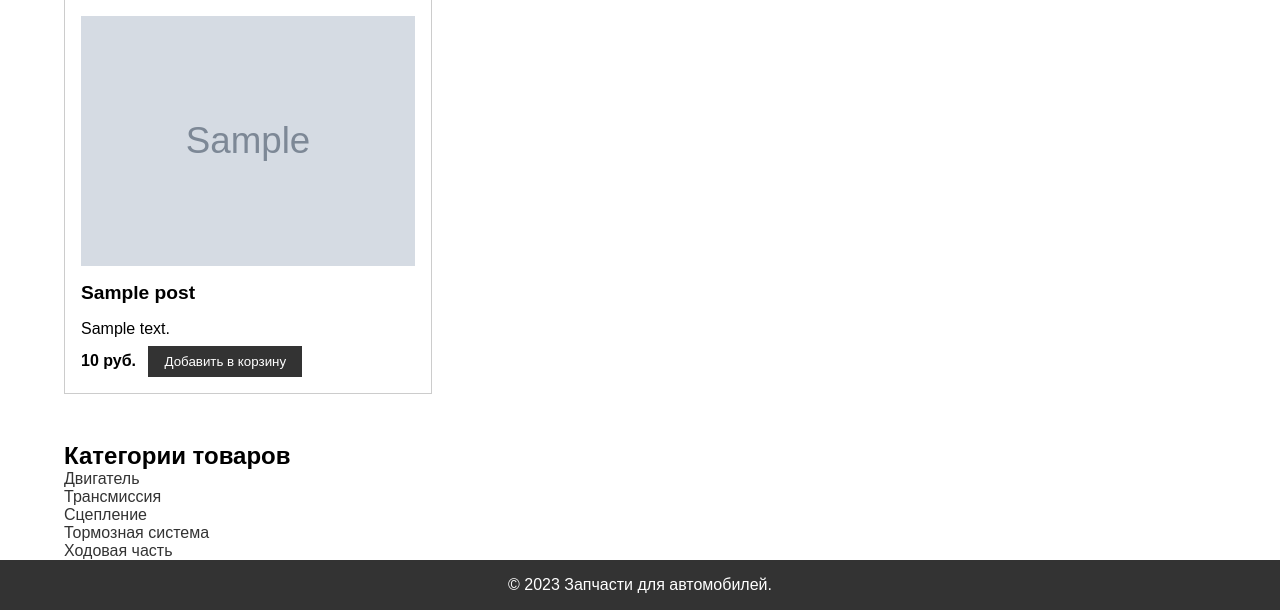
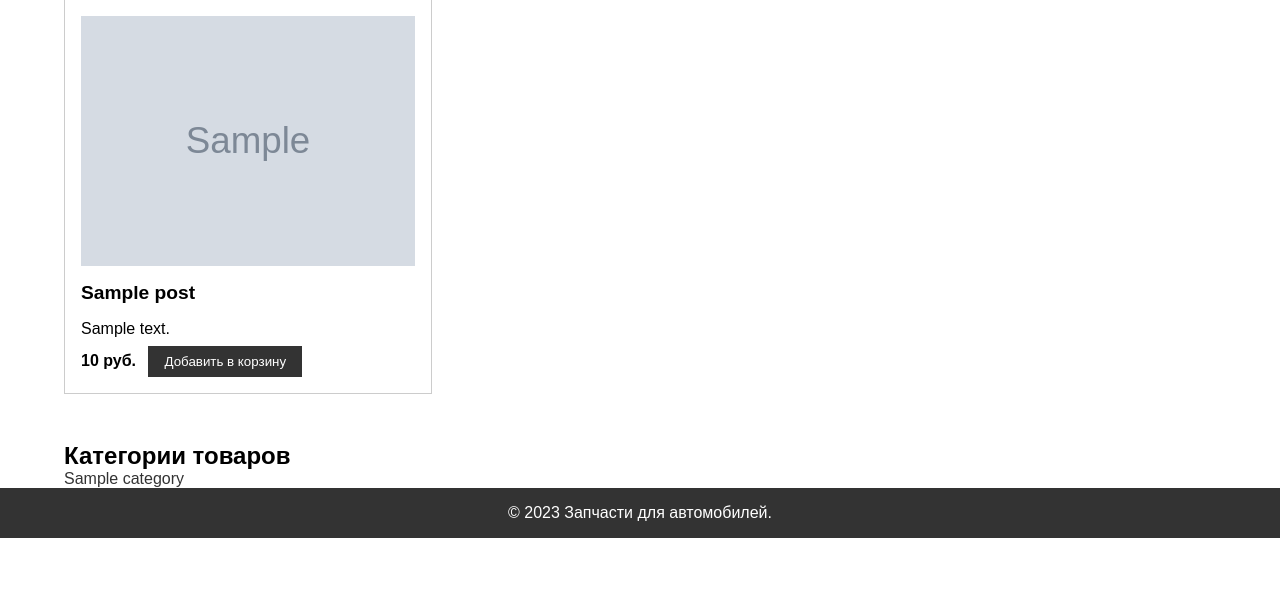
Before and after one commit to Givinity/details_shop_me, a Django app: template details_shop_me/apps/detailapp/templates/pages/index.html in a window 1280 px wide. Shown: the part 196-806 px from the top of the page. After the commit the page ends 734 px from the top, so only its background shows below. Run offline with Django 4.2, Linux system fonts and the light colour scheme; tables that the repository leaves empty hold one stand-in row (values such as "Sample post"); the template is opened without the code that fills it: values that come from a table or form of the project are taken from there, most other values are stand-ins (such as "Sample title", 1, 10 or a date in 2020); grey boxes marked "Sample" are stand-in pictures.

Commit message:
add show categories

```diff
--- a/details_shop_me/apps/detailapp/templates/pages/index.html
+++ b/details_shop_me/apps/detailapp/templates/pages/index.html
@@ -21,11 +21,9 @@
       <div class="container">
         <h2>Категории товаров</h2>
         <ul>
-          <li><a href="#">Двигатель</a></li>
-          <li><a href="#">Трансмиссия</a></li>
-          <li><a href="#">Сцепление</a></li>
-          <li><a href="#">Тормозная система</a></li>
-          <li><a href="#">Ходовая часть</a></li>
+            {% for c in cats %}
+                <li><a href="{{ c.get_absolute_url }}">{{ c.name }}</a></li>
+            {% endfor %}
         </ul>
       </div>
     </section>
--- a/details_shop_me/apps/detailapp/urls.py
+++ b/details_shop_me/apps/detailapp/urls.py
@@ -6,6 +6,7 @@ urlpatterns = [
     path('', IndexView.as_view(), name='index'),
     path('catalog/', catalog, name='catalog'),
     path('info/', info, name='info'),
-    path('contacts', contacts, name='contacts'),
-    path('cart', cart, name='cart'),
+    path('contacts/', contacts, name='contacts'),
+    path('cart/', cart, name='cart'),
+    path('category/<slug:cat_slug>/', DetailsCategory.as_view(), name='category'),
 ]
```
Also changed, not shown: details_shop_me/apps/detailapp/views.py (+20 -0 lines).
